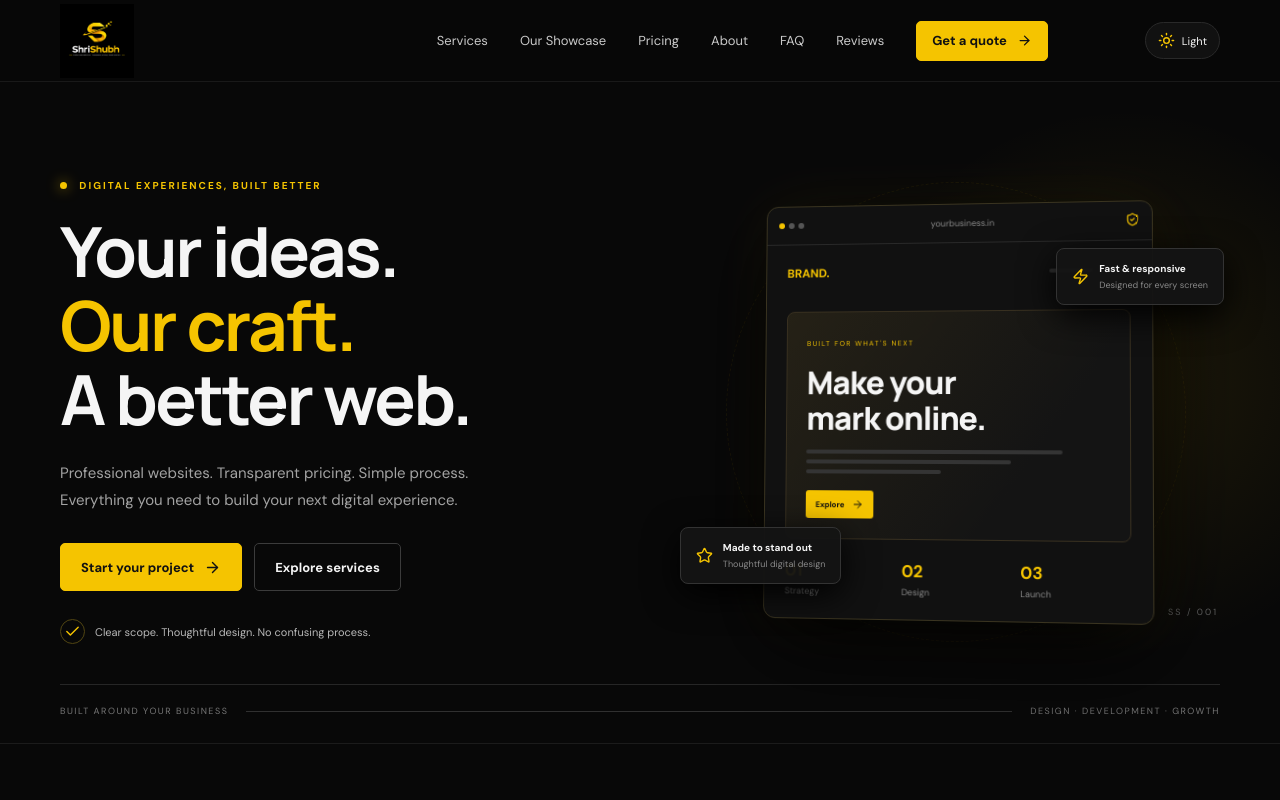
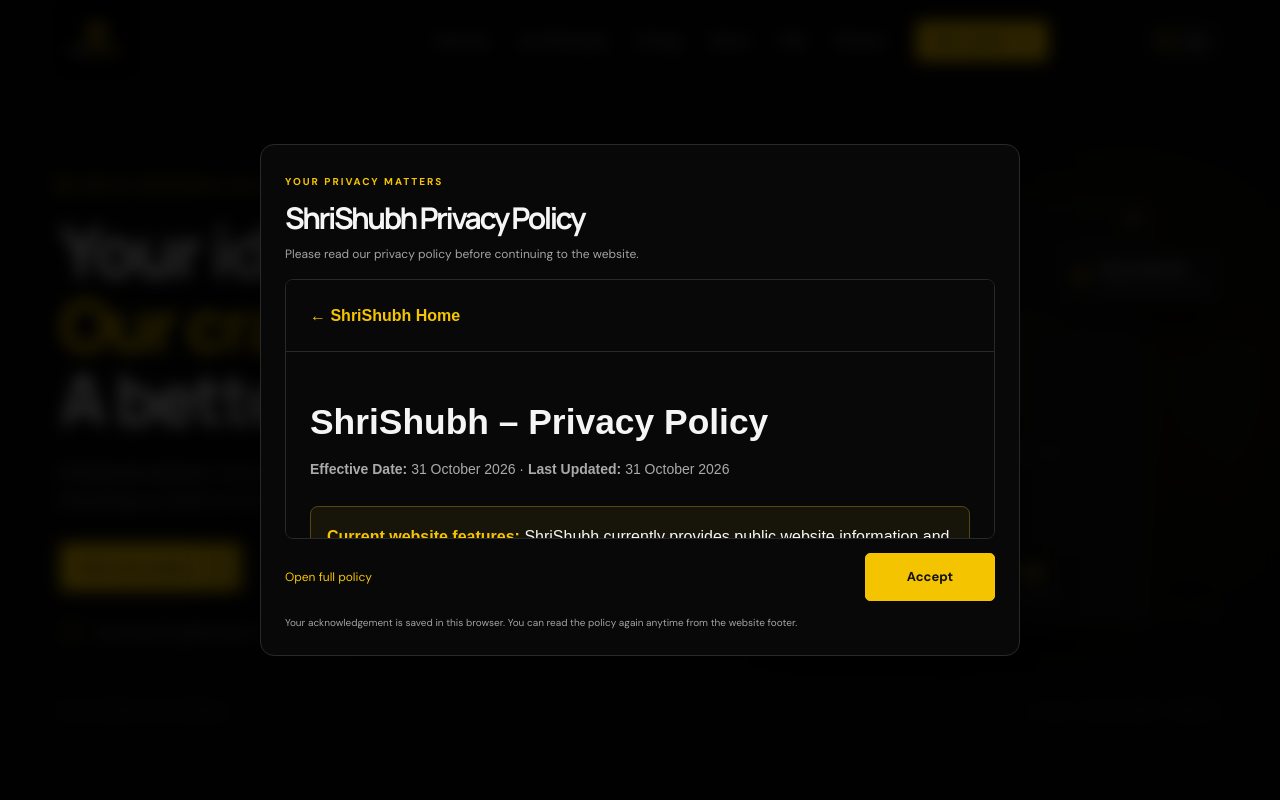
Before and after one commit to shrishubh521-oss/ShriShubh, a React (Vite) app: page / in a window 1280 px wide. Shown: the top 800 px of the page. Built offline with nearby package versions, Linux system fonts and the light colour scheme; no server answers; the database is empty.

Commit message:
Style first-visit privacy policy popup

```diff
--- a/src/styles/index.css
+++ b/src/styles/index.css
@@ -637,3 +637,16 @@
 .admin-review-actions { display:flex; flex-wrap:wrap; gap:7px; margin-top:12px; }
 .admin-review-actions button.danger { color:#e88; }
 @media(max-width:600px) { .admin-review-create { grid-template-columns:1fr; padding:15px; } .admin-review-create>div:first-child,.admin-review-create label:nth-of-type(3),.admin-review-create .admin-primary { grid-column:auto; } }
+
+
+/* First-visit privacy policy acknowledgement */
+.privacy-consent-backdrop { position:fixed; z-index:10000; inset:0; display:grid; place-items:center; padding:18px; background:rgba(0,0,0,.82); backdrop-filter:blur(8px); }
+.privacy-consent-modal { display:flex; width:min(760px,100%); max-height:min(90vh,850px); flex-direction:column; gap:14px; padding:24px; border:1px solid var(--border); border-radius:14px; background:var(--bg); box-shadow:0 24px 90px rgba(0,0,0,.5); }
+.privacy-consent-heading h2 { margin:7px 0; color:var(--text); font:700 clamp(22px,3vw,30px) var(--font-heading); }
+.privacy-consent-heading p,.privacy-consent-note { margin:0; color:var(--muted); font-size:12px; line-height:1.6; }
+.privacy-consent-frame { width:100%; min-height:260px; flex:1; border:1px solid var(--border); border-radius:8px; background:#080808; }
+.privacy-consent-actions { display:flex; justify-content:space-between; align-items:center; gap:14px; }
+.privacy-consent-actions>a { color:var(--gold); font-size:12px; }
+.privacy-consent-actions .button { min-width:130px; justify-content:center; }
+.privacy-consent-note { font-size:10px; }
+@media(max-width:560px) { .privacy-consent-modal { max-height:94vh; padding:17px; gap:11px; } .privacy-consent-frame { min-height:220px; } }
```
